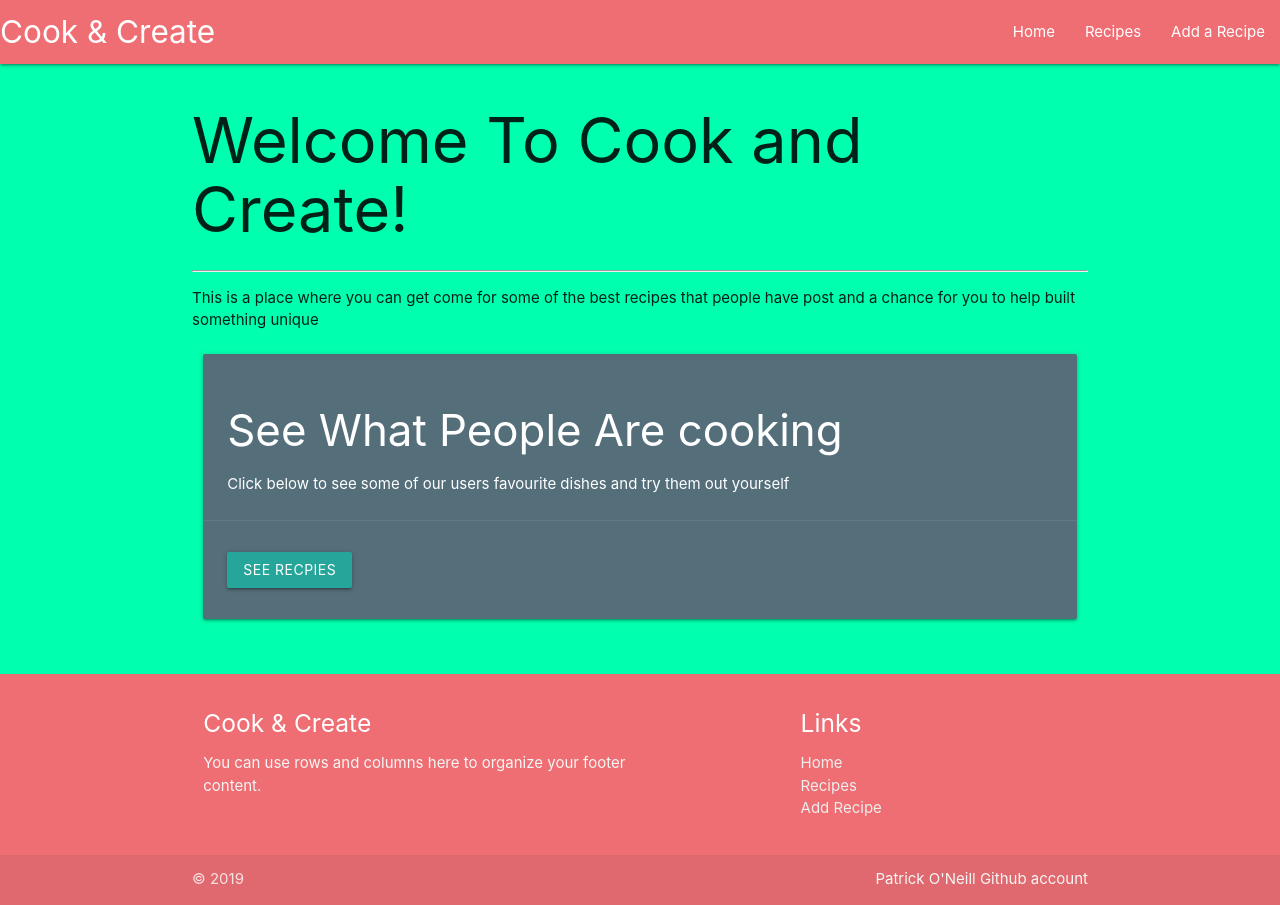
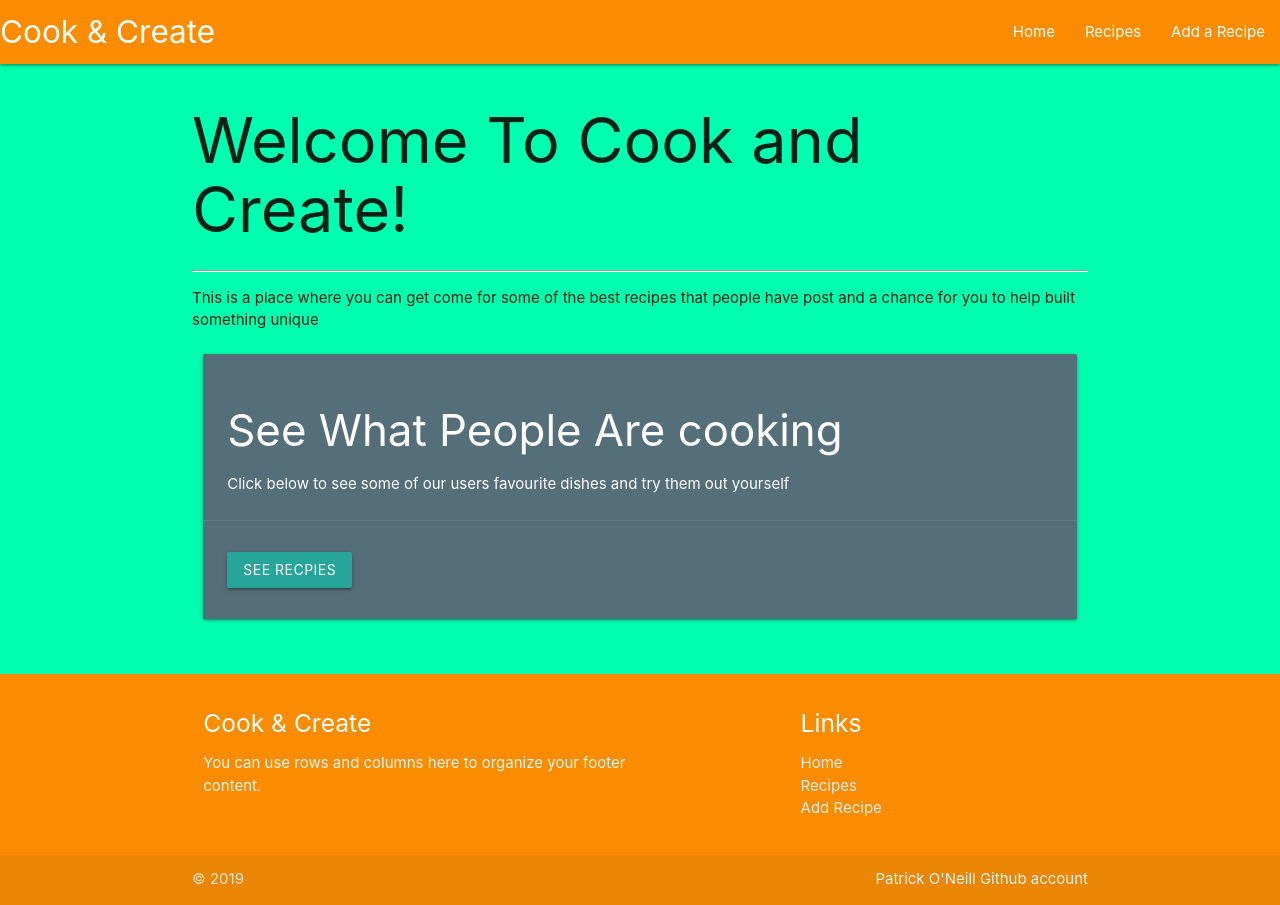
Before and after one commit to patrickoneill/paddys-recipe-app, a Flask app: page / in a window 1280 px wide. Run offline with Flask 2, Linux system fonts and the light colour scheme; some libraries are stand-ins or nearby versions.

Commit message:
fixed problem with links to materialize js file and css

```diff
--- a/templates/base.html
+++ b/templates/base.html
@@ -4,16 +4,16 @@
 <head>
     <meta charset="UTF-8">
     <meta name="viewport" content="width=device-width, initial-scale=1.0">
-    <meta http-equiv="X-UA-Compatible" content="ie=edge">
     <link href="https://fonts.googleapis.com/icon?family=Material+Icons" rel="stylesheet">
     <link rel="stylesheet" href="https://cdnjs.cloudflare.com/ajax/libs/materialize/1.0.0/css/materialize.min.css">
     <link rel="stylesheet" href="{{ url_for('static', filename='css/style.css') }}" type="text/css" />
+
     <title>Recipe App</title>
 </head>
 
 <body>
     <nav>
-        <div class="nav-wrapper">
+        <div class="nav-wrapper orange darken-1">
             <a href="{{url_for('index')}}" class="brand-logo">Cook & Create</a>
             <a href="#" data-target="mobile-demo" class="sidenav-trigger"><i class="material-icons">menu</i></a>
             <ul id="nav-mobile" class="right hide-on-med-and-down">
@@ -21,19 +21,20 @@
                 <li><a href="{{ url_for('see_recipes') }}">Recipes</a></li>
                 <li><a href="{{ url_for('create_recipe') }}">Add a Recipe</a></li>
             </ul>
-            <ul class="sidenav" id="mobile-demo">
-                <li><a href="{{ url_for('index') }}">Home</a></li>
-                <li><a href="{{ url_for('see_recipes') }}">Recipes</a></li>
-                <li><a href="{{ url_for('create_recipe') }}">Add a Recipe</a></li>
-            </ul>
         </div>
     </nav>
+    <ul class="sidenav" id="mobile-demo">
+        <li><a href="{{ url_for('index') }}">Home</a></li>
+        <li><a href="{{ url_for('see_recipes') }}">Recipes</a></li>
+        <li><a href="{{ url_for('create_recipe') }}">Add a Recipe</a></li>
+    </ul>
+
 
     <div class="row">
         {% block content %} {% endblock %}
     </div>
 
-    <footer class="page-footer">
+    <footer class="page-footer orange darken-1">
         <div class="container">
             <div class="row">
                 <div class="col l6 s12">
@@ -62,9 +63,25 @@
 
 
     <!-- Latest compiled and minified JavaScript -->
+    <script type="text/javascript" src="https://cdnjs.cloudflare.com/ajax/libs/jquery/3.3.1/jquery.min.js"></script>
     <script src="https://cdnjs.cloudflare.com/ajax/libs/materialize/1.0.0/js/materialize.min.js"></script>
-    <script type="text/javascript" src="https://cdnjs.cloudflare.com/ajax/libs/jquery/3.3.1/jquery.min.js"></script>
-    <script type="text/javascript" src="{{ url_for('static', filename='js/script.js') }}"></script>
+    <script type="text/javascript">
+        $(document).ready(function() {
+            $('.collapsible').collapsible();
+        });
+
+        $(document).ready(function() {
+            $('.datepicker').datepicker();
+        });
+
+        $(document).ready(function() {
+            $('select').formSelect();
+        });
+
+        $(document).ready(function() {
+            $('.sidenav').sidenav();
+        });
+    </script>
 </body>
 
 </html>
```
